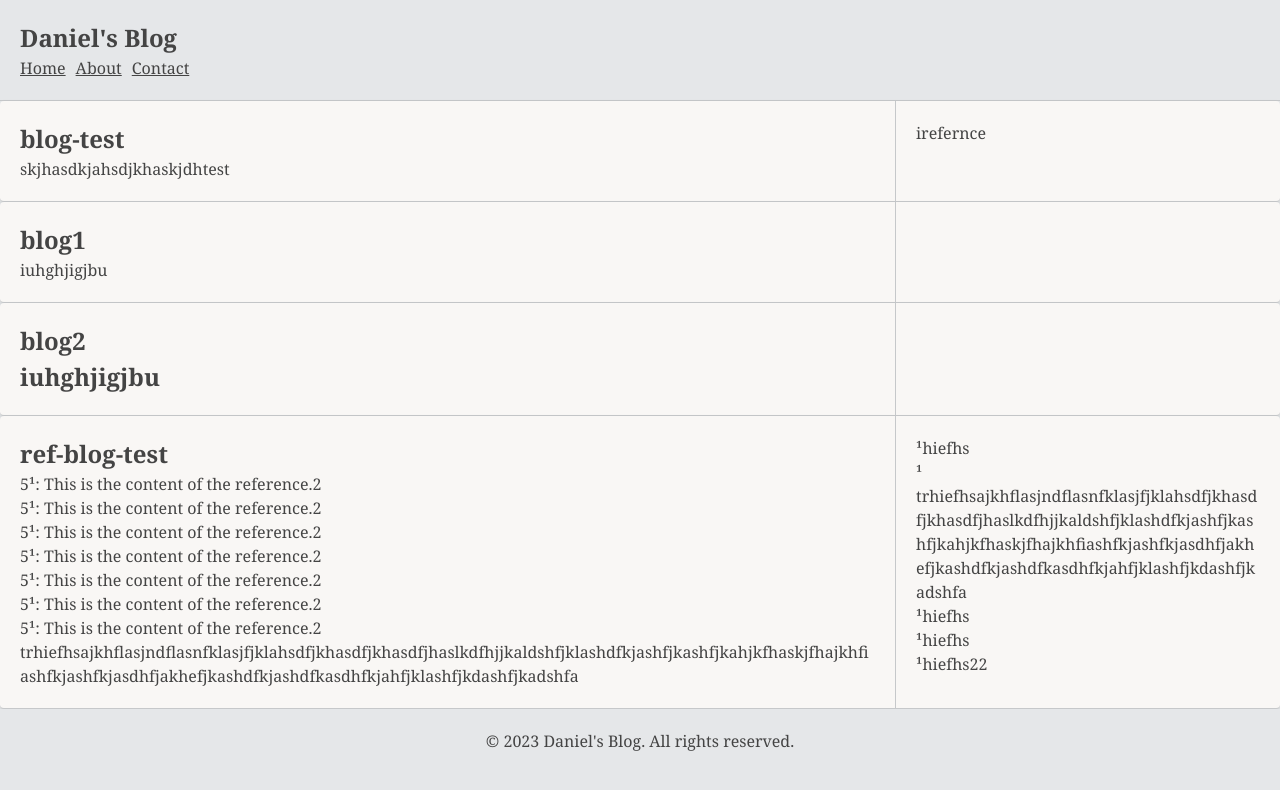
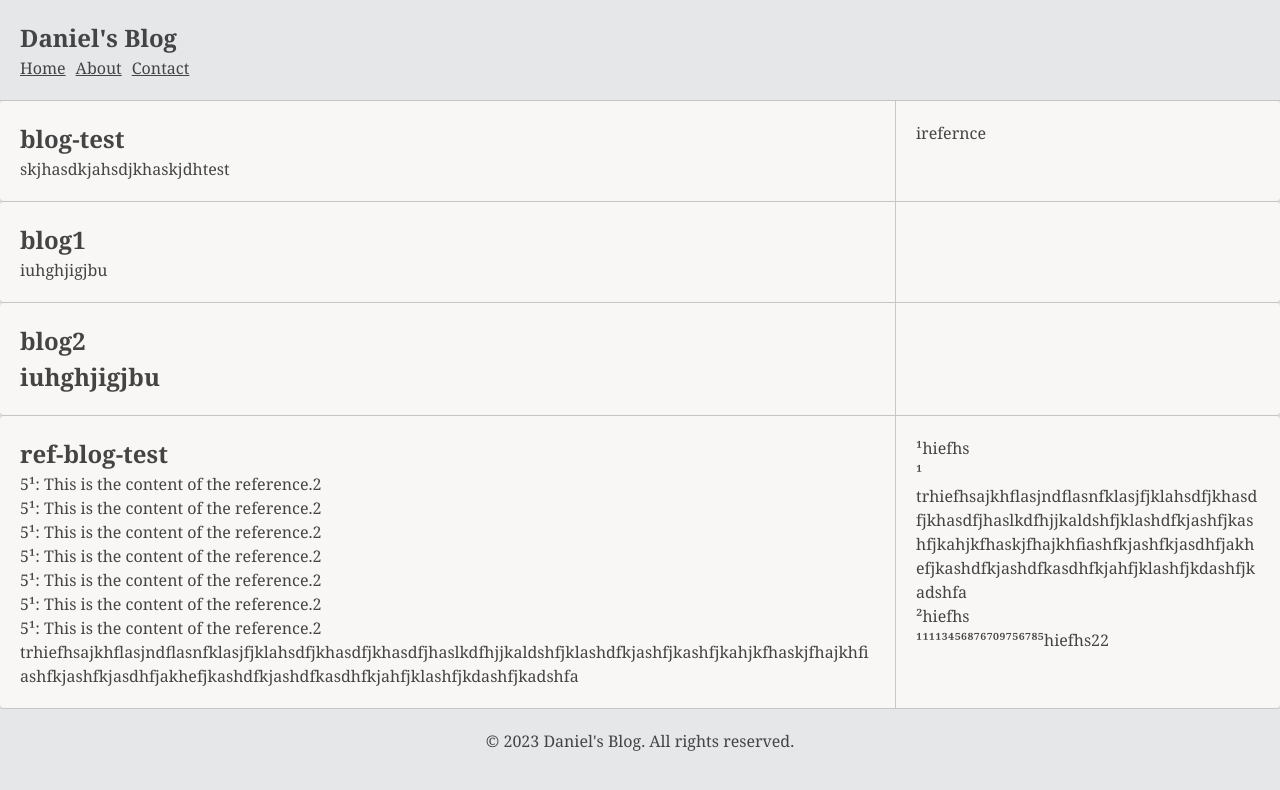
Before and after one commit to danielreimer02/blog, a React (Create React App) app: page / in a window 1280 px wide. Shown: the top 790 px of the page. Built offline with nearby package versions, Linux system fonts and the light colour scheme.

Commit message:
add support for many numbers in superscript

```diff
--- a/public/data/ref-blog-test/ref.md
+++ b/public/data/ref-blog-test/ref.md
@@ -4,8 +4,6 @@
 
 trhiefhsajkhflasjndflasnfklasjfjklahsdfjkhasdfjkhasdfjhaslkdfhjjkaldshfjklashdfkjashfjkashfjkahjkfhaskjfhajkhfiashfkjashfkjasdhfjakhefjkashdfkjashdfkasdhfkjahfjklashfjkdashfjkadshfa
 
-<sup>1</sup>hiefhs
+<sup>2</sup>hiefhs
 
-<sup>1</sup>hiefhs
-
-<sup>1</sup>hiefhs22
+<sup>11</sup><sup>113456876709756785</sup>hiefhs22
--- a/src/components/BlogPost.js
+++ b/src/components/BlogPost.js
@@ -6,15 +6,33 @@ const BlogPost = ({ title, content, refcontent }) => {
   const sanitizedContent = DOMPurify.sanitize(content);
   const sanitizedRefContent = DOMPurify.sanitize(refcontent);
 
+  const replaceSuperscript = (text) => {
+    return text.replace(/<sup>(\d+)<\/sup>/g, (match, num) => {
+      const unicodeSuperscript = ['⁰', '¹', '²', '³', '⁴', '⁵', '⁶', '⁷', '⁸', '⁹'];
+      let result = '';
+      for (let i = 0; i < num.length; i++) {
+        const digit = parseInt(num[i]);
+        if (digit >= 0 && digit <= 9) {
+          result += unicodeSuperscript[digit];
+        } else {
+          result += num[i]; // Keep the non-digit characters unchanged
+        }
+      }
+      return result;
+    });
+  };
+
   return (
     <div className="blog-post">
       <div className="content">
         <h1>{title}</h1>
-        <ReactMarkdown escapeHtml={false}>{sanitizedContent.replaceAll('<sup>1</sup>', '¹')}</ReactMarkdown>
-      </div>
+        <ReactMarkdown escapeHtml={false}>
+  {replaceSuperscript(sanitizedContent)}
+</ReactMarkdown>      </div>
       <div className="ref-content">
-        <ReactMarkdown escapeHtml={false}>{sanitizedRefContent.replaceAll('<sup>1</sup>', '¹')}</ReactMarkdown>
-      </div>
+      <ReactMarkdown escapeHtml={false}>
+  {replaceSuperscript(sanitizedRefContent)}
+</ReactMarkdown>      </div>
     </div>
   );
 };
```
